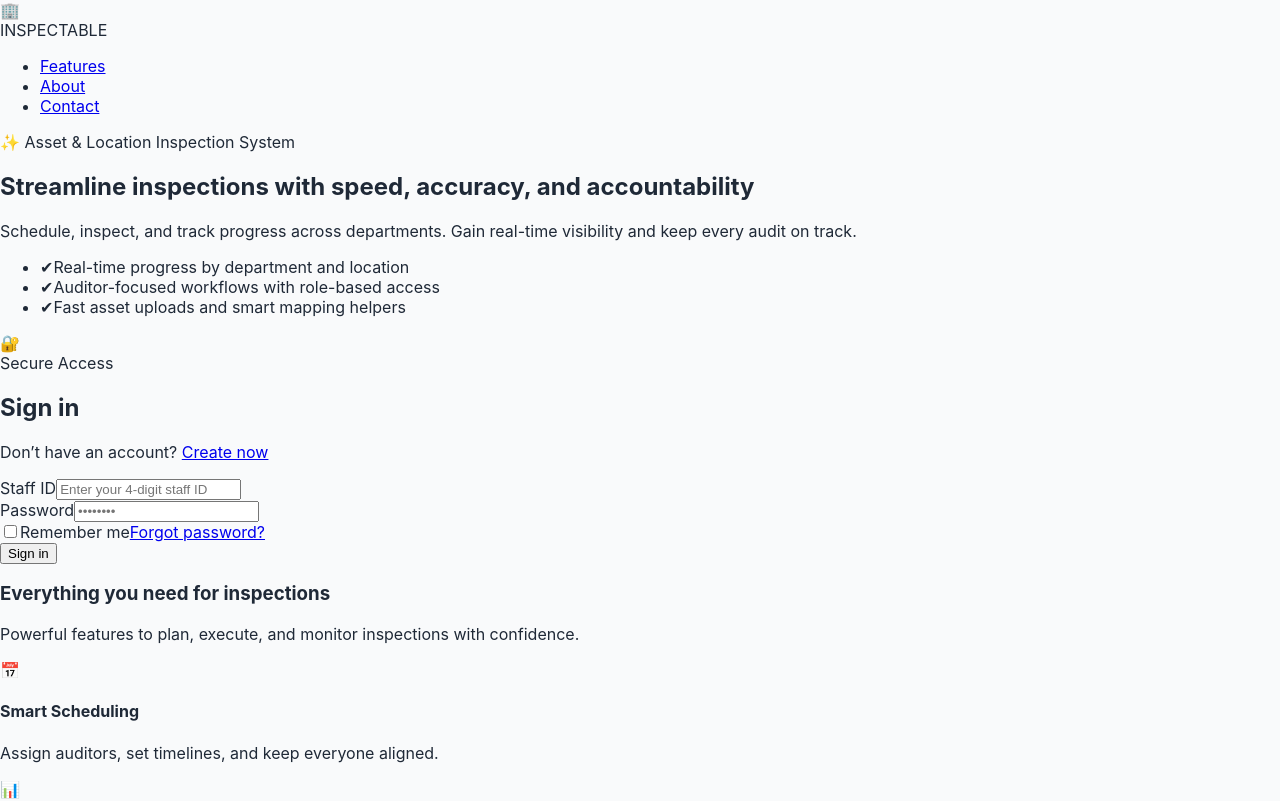
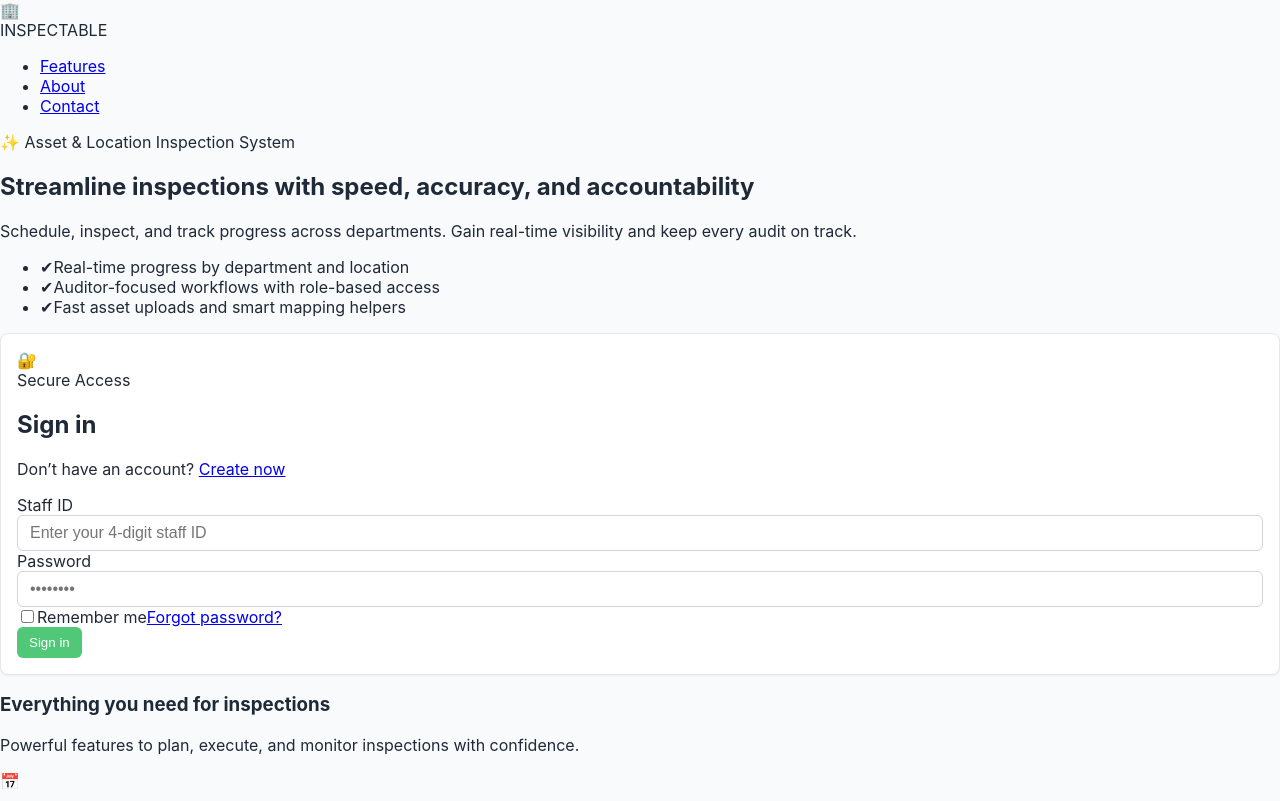
Before and after one commit to wilsonintai76/inspection-management-system, a Vue app in the folder vue-frontend/: page /login in a window 1280 px wide. Shown: the top 801 px of the page. Built offline with nearby package versions, Linux system fonts and the light colour scheme.

Commit message:
feat(ui): Integrate DaisyUI and refactor Login.vue to use DaisyUI components (card, inputs, button, alert, navbar)

```diff
--- a/vue-frontend/src/views/Login.vue
+++ b/vue-frontend/src/views/Login.vue
@@ -2,12 +2,12 @@
   <div class="tw-min-h-screen tw-bg-gradient-to-b tw-from-indigo-50 tw-to-white tw-flex tw-flex-col">
     <!-- Top Nav -->
     <header class="tw-sticky tw-top-0 tw-z-20 tw-bg-white tw-border-b tw-border-gray-200 tw-backdrop-blur">
-      <nav class="tw-max-w-7xl tw-mx-auto tw-flex tw-items-center tw-justify-between tw-px-6 tw-h-16">
-        <div class="tw-flex tw-items-center tw-gap-3">
+      <nav class="navbar tw-max-w-7xl tw-mx-auto tw-px-6 tw-h-16">
+        <div class="navbar-start tw-flex tw-items-center tw-gap-3">
           <div class="tw-text-2xl">🏢</div>
           <div class="tw-font-extrabold tw-text-gray-900">INSPECTABLE</div>
         </div>
-        <ul class="tw-hidden md:tw-flex tw-items-center tw-gap-6 tw-text-sm tw-text-gray-600">
+        <ul class="navbar-end tw-hidden md:tw-flex tw-items-center tw-gap-6 tw-text-sm tw-text-gray-600">
           <li><a href="#features" class="tw-hover:tw-text-gray-900 tw-transition-colors">Features</a></li>
           <li><a href="#about" class="tw-hover:tw-text-gray-900 tw-transition-colors">About</a></li>
           <li><a href="#contact" class="tw-hover:tw-text-gray-900 tw-transition-colors">Contact</a></li>
@@ -47,7 +47,7 @@
         </div>
 
         <!-- Login card -->
-        <div class="tw-bg-white tw-rounded-2xl tw-shadow-xl tw-border tw-border-gray-100 tw-p-8 tw-relative">
+        <div class="card tw-bg-white tw-shadow-xl tw-border tw-border-gray-100 tw-p-8 tw-relative">
           <div class="tw-flex tw-items-center tw-gap-2 tw-mb-4">
             <div class="tw-text-xl">🔐</div>
             <div class="tw-text-sm tw-font-semibold tw-text-gray-500">Secure Access</div>
@@ -71,7 +71,7 @@
                 maxlength="4"
                 pattern="\\d{4}"
                 autocomplete="username"
-                class="tw-mt-1 tw-w-full tw-border tw-border-gray-300 tw-rounded-lg tw-px-3 tw-py-2 focus:tw-ring-2 focus:tw-ring-indigo-500 focus:tw-border-indigo-500 tw-outline-none"
+                class="input input-bordered tw-mt-1 tw-w-full"
               />
             </div>
 
@@ -84,20 +84,20 @@
                 placeholder="••••••••"
                 required
                 autocomplete="current-password"
-                class="tw-mt-1 tw-w-full tw-border tw-border-gray-300 tw-rounded-lg tw-px-3 tw-py-2 focus:tw-ring-2 focus:tw-ring-indigo-500 focus:tw-border-indigo-500 tw-outline-none"
+                class="input input-bordered tw-mt-1 tw-w-full"
               />
             </div>
 
             <div class="tw-flex tw-items-center tw-justify-between">
               <label class="tw-flex tw-items-center tw-gap-2 tw-text-sm tw-text-gray-700">
-                <input type="checkbox" v-model="rememberMe" class="tw-h-4 tw-w-4 tw-rounded tw-border-gray-300 focus:tw-ring-indigo-500" />
+                <input type="checkbox" v-model="rememberMe" class="checkbox checkbox-primary" />
                 <span>Remember me</span>
               </label>
               <router-link to="/forgot-password" class="tw-text-sm tw-text-indigo-600 hover:tw-text-indigo-700 tw-font-semibold">Forgot password?</router-link>
             </div>
 
             <button type="submit" :disabled="isLoading"
-              class="tw-w-full tw-inline-flex tw-justify-center tw-items-center tw-gap-2 tw-bg-indigo-600 hover:tw-bg-indigo-700 tw-text-white tw-font-semibold tw-rounded-lg tw-px-4 tw-py-2.5 tw-transition disabled:tw-opacity-60 disabled:tw-cursor-not-allowed">
+              class="btn btn-primary tw-w-full tw-inline-flex tw-justify-center tw-items-center tw-gap-2 tw-px-4 tw-py-2.5 tw-transition disabled:tw-opacity-60 disabled:tw-cursor-not-allowed">
               <span v-if="!isLoading">Sign in</span>
               <span v-else class="tw-inline-flex tw-items-center tw-gap-2">
                 <svg class="tw-animate-spin tw-h-4 tw-w-4 tw-text-white" xmlns="http://www.w3.org/2000/svg" fill="none" viewBox="0 0 24 24">
@@ -108,7 +108,9 @@
               </span>
             </button>
 
-            <p v-if="error" class="tw-text-sm tw-text-red-600 tw-text-center">{{ error }}</p>
+            <div v-if="error" class="alert alert-error tw-justify-center">
+              <span>{{ error }}</span>
+            </div>
           </form>
         </div>
       </div>
--- a/vue-frontend/tailwind.config.js
+++ b/vue-frontend/tailwind.config.js
@@ -1,5 +1,8 @@
 /** @type {import('tailwindcss').Config} */
+import daisyui from 'daisyui'
+
 export default {
+  prefix: 'tw-',
   content: [
     "./index.html",
     "./src/**/*.{vue,js,ts,jsx,tsx}",
@@ -12,5 +15,11 @@ export default {
       },
     },
   },
-  plugins: [],
+  corePlugins: {
+    preflight: false, // avoid interfering with existing custom CSS
+  },
+  plugins: [daisyui],
+  daisyui: {
+    themes: ["light", "dark"],
+  }
 }
```
Also changed, not shown: 1 other file (tests, documents, lock files or other folders).
